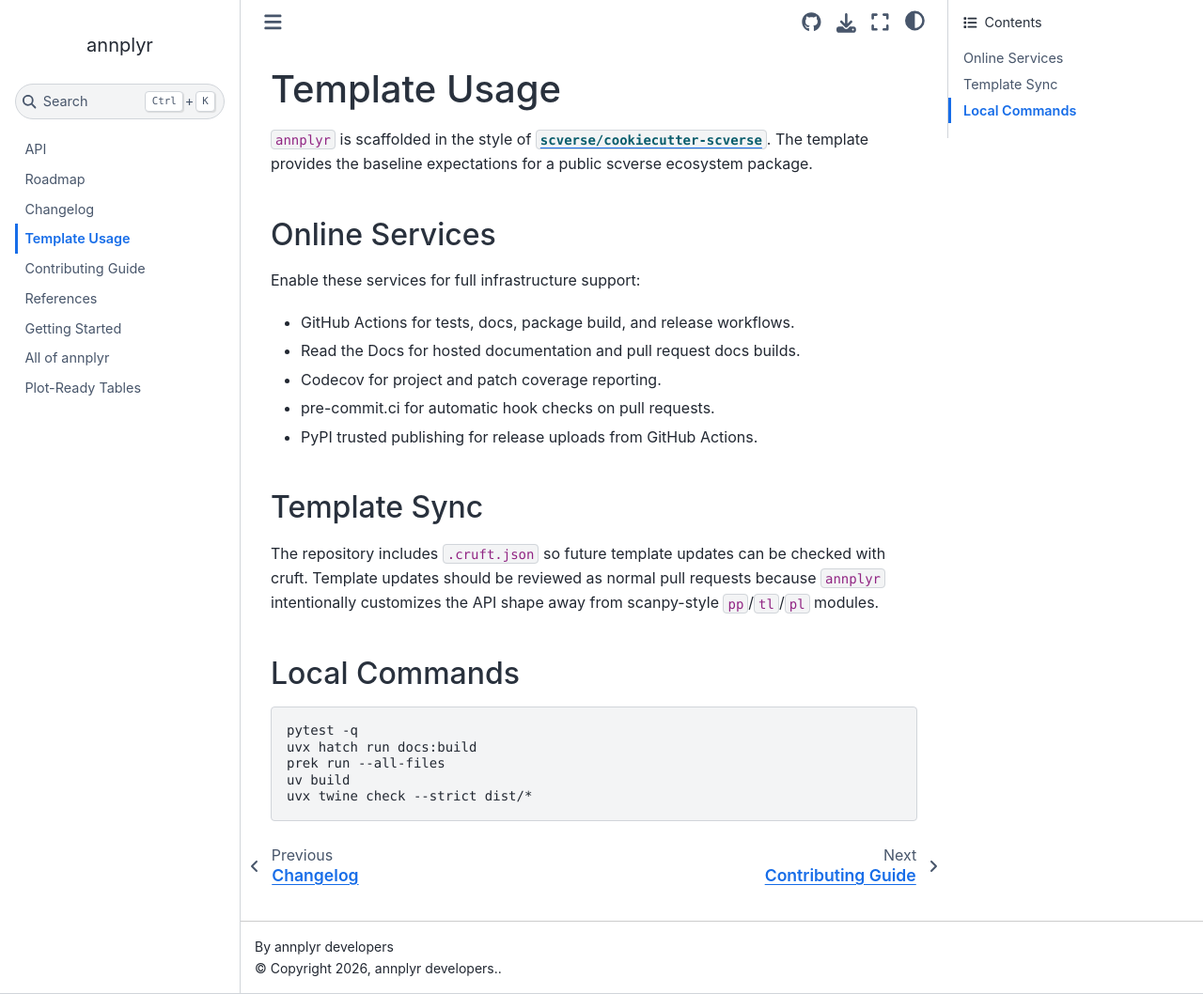
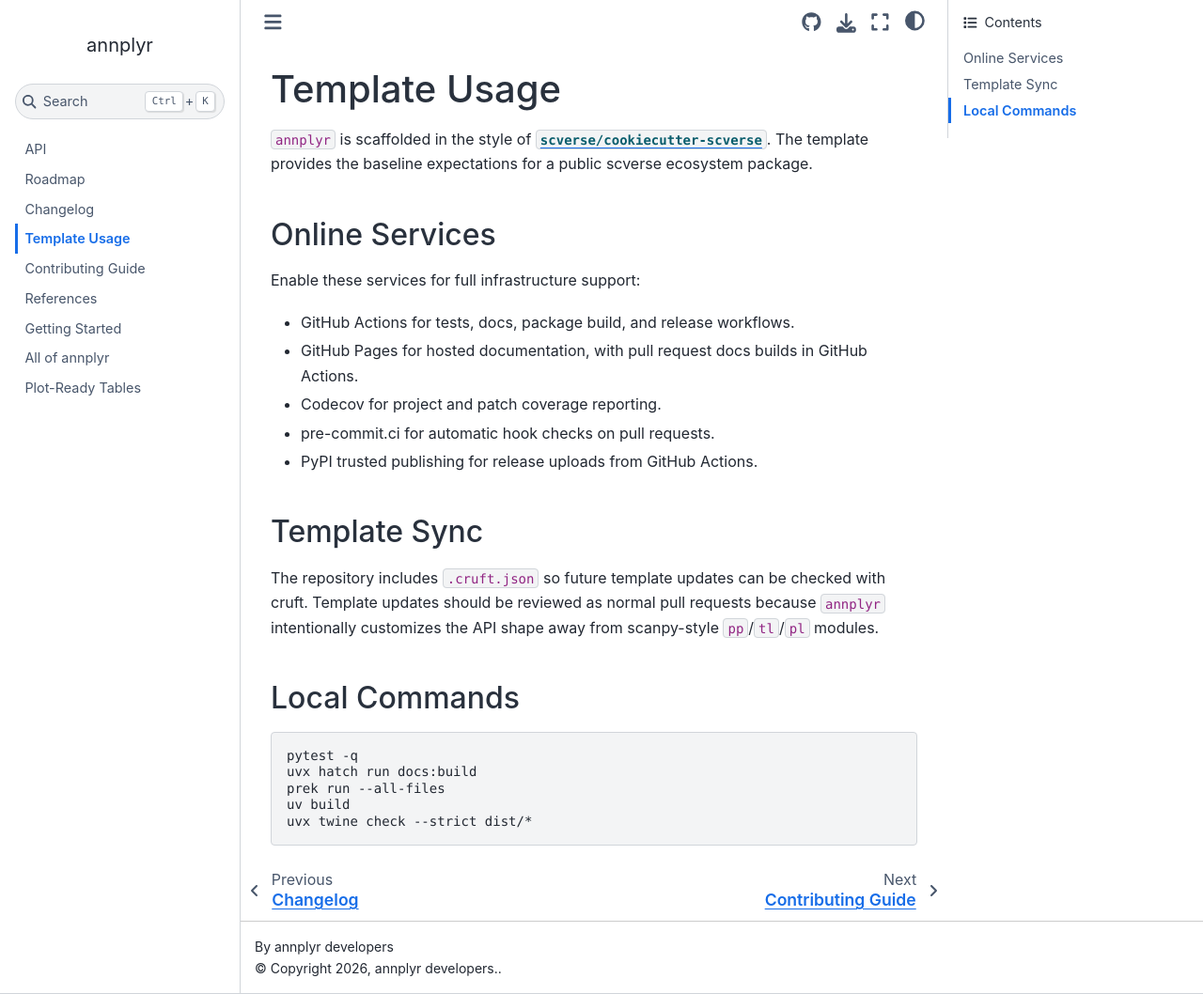
Before and after one commit to mdmanurung/annplyr, a Sphinx documentation site: the page built from docs/template_usage.md, in a window 1280 px wide and 1058 px high. Shown: the whole window at 94% size. Built offline with Sphinx 7.4.7 and the Sphinx Book theme 1.1.4, drawn with Linux system fonts in a browser that asks for light colours; formulas are drawn with MathJax 3.

```diff
--- a/docs/template_usage.md
+++ b/docs/template_usage.md
@@ -10,7 +10,8 @@ package.
 Enable these services for full infrastructure support:
 
 - GitHub Actions for tests, docs, package build, and release workflows.
-- Read the Docs for hosted documentation and pull request docs builds.
+- GitHub Pages for hosted documentation, with pull request docs builds in
+  GitHub Actions.
 - Codecov for project and patch coverage reporting.
 - pre-commit.ci for automatic hook checks on pull requests.
 - PyPI trusted publishing for release uploads from GitHub Actions.
--- a/pyproject.toml
+++ b/pyproject.toml
@@ -31,7 +31,7 @@ dependencies = [
   "scipy",
   "session-info2",
 ]
-urls.Documentation = "https://annplyr.readthedocs.io/"
+urls.Documentation = "https://mdmanurung.github.io/annplyr/"
 urls.Homepage = "https://github.com/mdmanurung/annplyr"
 urls.Source = "https://github.com/mdmanurung/annplyr"
 
```
Also changed, not shown: README.md (+4 -1 lines), docs/contributing.md (+4 -1 lines), docs/roadmap.md (+1 -1 lines), 2 other files.
